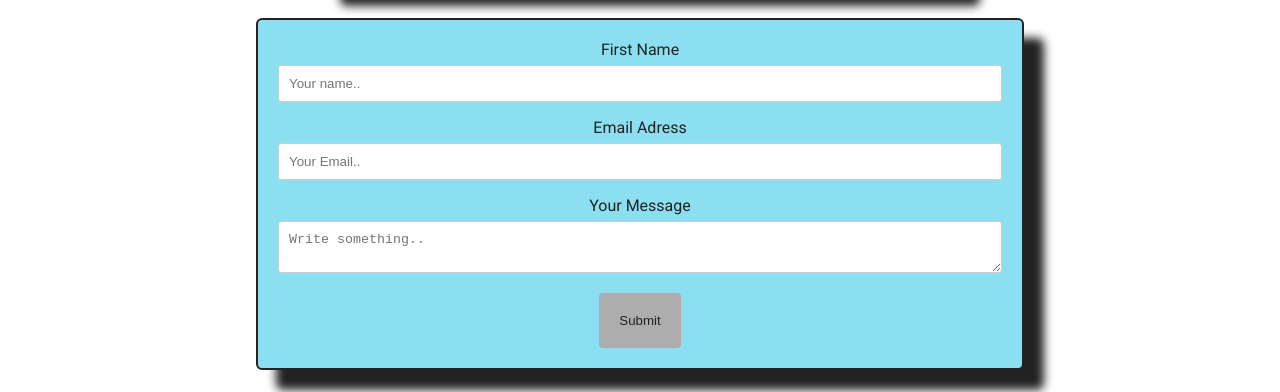
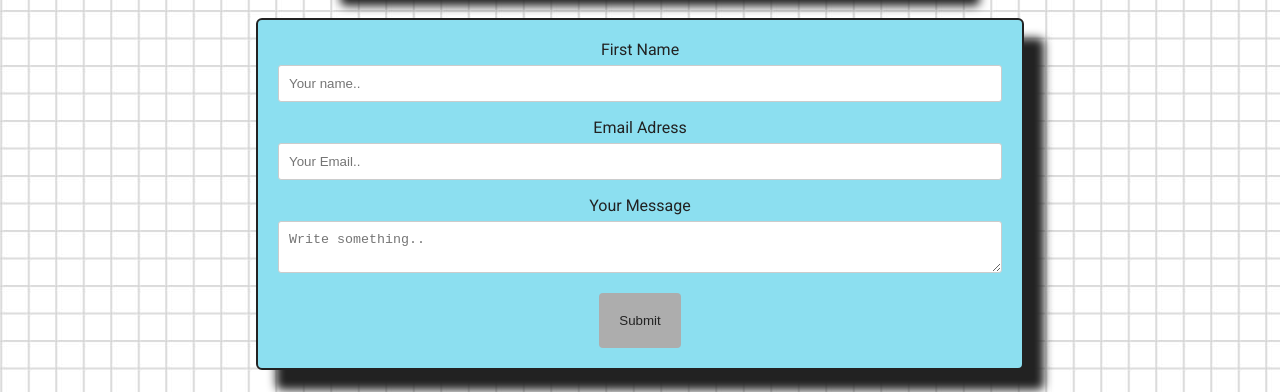
Before and after one commit to russ-13/russ-13.github.io, a plain HTML site: page contact.html in a window 1280 px wide. Shown: the part 155-547 px from the top of the page. Drawn offline with Linux system fonts and the light colour scheme.

Commit message:
Tiled Background Image

```diff
--- a/CSS/styles.css
+++ b/CSS/styles.css
@@ -37,7 +37,7 @@ nav a:hover {
 
 body {
   background-image: url("/Images/grid.jpg");
-  background-repeat: no-repeat, repeat;
+  background-repeat: repeat;
   background-size: auto;
   background-color: #ffffff;
   font-family: roboto;
--- a/contact.html
+++ b/contact.html
@@ -23,8 +23,9 @@
                 <a href="about.html">About</a>
                 <a href="contact.html">>Contact<span id=blink>▮</span></a>
             </nav>
+        <section>
 
-        <section>
+        </section>
     <!-- contact form content -->
             <p class="headingsmall">Send me a Message!</p>
     <!--Contact form container-->
```
